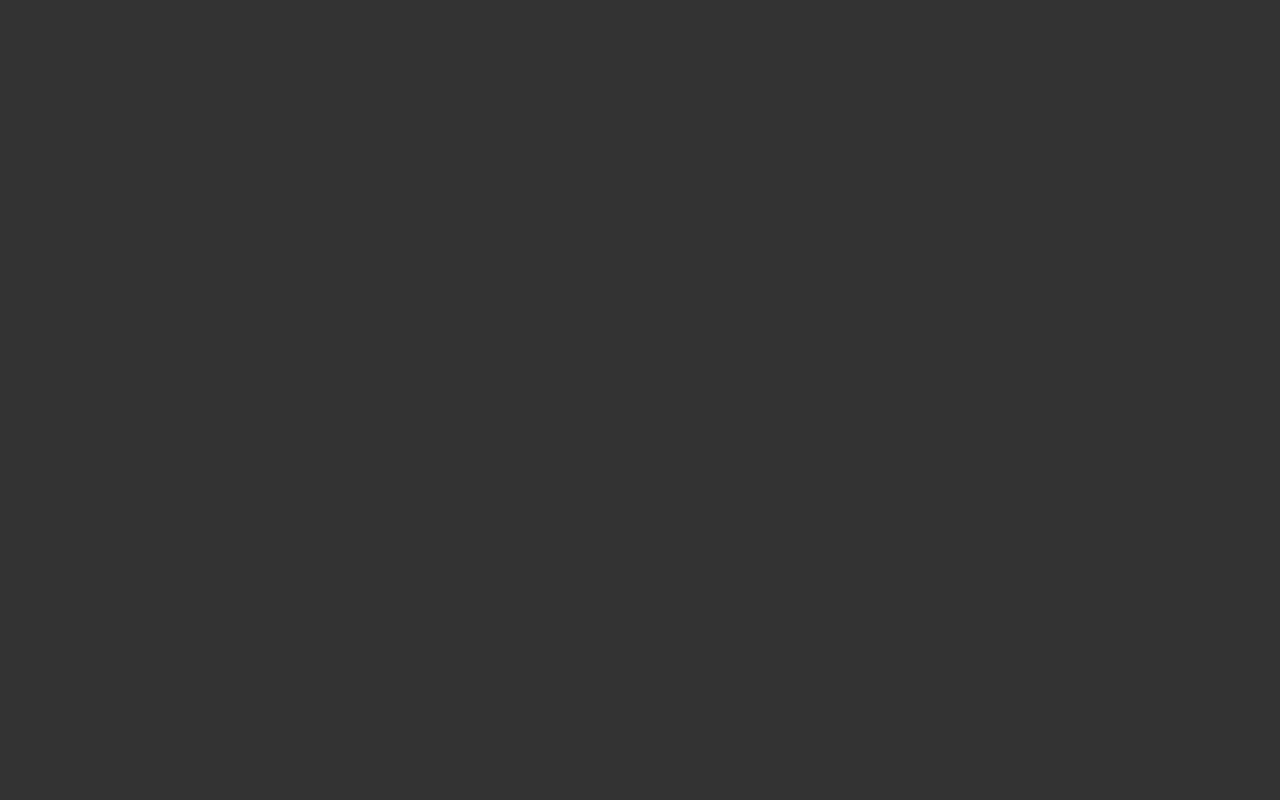
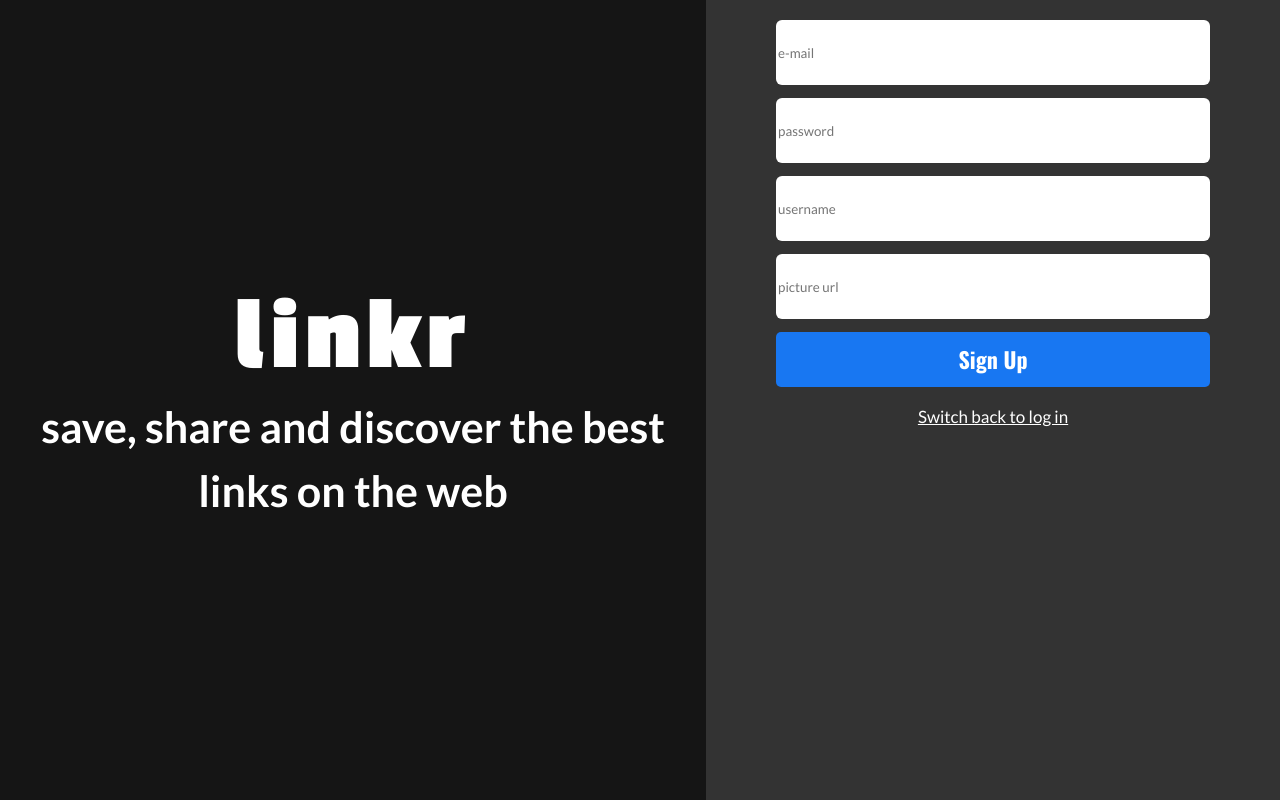
Before and after one commit to zaap13/projeto18-linkr-front, a React (Create React App) app: page /sign-up in a window 1280 px wide. Built offline with nearby package versions, Linux system fonts and the light colour scheme.

Commit message:
feat(sign in/sign up)

```diff
--- a/package.json
+++ b/package.json
@@ -11,6 +11,7 @@
     "match-sorter": "^6.3.1",
     "react": "^18.2.0",
     "react-dom": "^18.2.0",
+    "react-icons": "^4.7.1",
     "react-router-dom": "^6.6.1",
     "react-scripts": "5.0.1",
     "sort-by": "^1.2.0",
--- a/src/App.js
+++ b/src/App.js
@@ -1,10 +1,17 @@
 import GlobalStyle from "./assets/styles/globalStyles";
 import { BrowserRouter } from "react-router-dom";
+import AuthContext from "./contexts/AuthContext";
+import { useContext } from "react";
+import PrivateRoutes from "./routes/private.routes";
+import PublicRoutes from "./routes/public.routes";
 
 function App() {
+  const { auth } = useContext(AuthContext);
+
   return (
     <BrowserRouter>
       <GlobalStyle />
+      {auth ? <PrivateRoutes /> : <PublicRoutes />}
     </BrowserRouter>
   );
 }
--- /dev/null
+++ b/src/assets/styles/styles.js
@@ -0,0 +1,107 @@
+import styled from "styled-components";
+import { logoFont, titleFont } from "../../constants/fonts";
+
+export const PublicMain = styled.main`
+  display: flex;
+  height: 100vh;
+  flex-direction: column;
+  align-items: center;
+  justify-content: space-evenly;
+  box-shadow: 4px 0px 4px rgba(0, 0, 0, 0.25);
+  @media (min-width: 768px) {
+    flex-direction: row;
+  }
+`;
+
+export const LogoBox = styled.div`
+  display: flex;
+  font-weight: 700;
+  flex-direction: column;
+  align-items: center;
+  justify-content: center;
+  h1 {
+    font-family: ${logoFont};
+    font-size: 76px;
+    line-height: 84px;
+  }
+  h2 {
+    font-size: 23px;
+    line-height: 34px;
+    text-align: center;
+  }
+
+  width: 100%;
+  height: 175px;
+  color: #ffffff;
+  background-color: #151515;
+
+  @media (min-width: 768px) {
+    width: 60%;
+    height: 100%;
+    align-items: center;
+    justify-content: center;
+
+    h1 {
+      font-size: 106px;
+      line-height: 117px;
+
+      letter-spacing: 0.05em;
+    }
+    h2 {
+      font-size: 43px;
+      line-height: 64px;
+    }
+  }
+`;
+
+export const FormBox = styled.div`
+  display: flex;
+  flex-direction: column;
+  align-items: center;
+  width: 100%;
+  margin: 0;
+  height: 60%;
+  padding: 20px;
+  gap: 20px;
+
+  @media (min-width: 768px) {
+    margin: 0 50px;
+    width: 40%;
+    height: 100%;
+  }
+`;
+
+export const Form = styled.form`
+  display: flex;
+  flex-direction: column;
+  gap: 13px;
+  width: 100%;
+
+  input {
+    width: 100%;
+    height: 65px;
+    background: #ffffff;
+    border-radius: 6px;
+  }
+  button {
+    width: 100%;
+    height: 55px;
+    background: #1877f2;
+    border-radius: 5px;
+    font-weight: 700;
+    font-size: 22px;
+    line-height: 33px;
+    cursor: pointer;
+    color: #ffffff;
+    font-family: ${titleFont};
+  }
+`;
+
+export const Text = styled.p`
+  font-weight: 400;
+  font-size: 17px;
+  line-height: 20px;
+  text-decoration-line: underline;
+
+  color: #ffffff;
+`;
--- /dev/null
+++ b/src/constants/url.js
@@ -0,0 +1 @@
+export const BASE_URL = "http://localhost:4000";
--- /dev/null
+++ b/src/contexts/AuthContext.js
@@ -0,0 +1,16 @@
+import { createContext, useState } from "react";
+
+const AuthContext = createContext();
+
+function AuthProvider({ children }) {
+  const [auth, setAuth] = useState(false);
+  const [user, setUser] = useState([]);
+
+  return (
+    <AuthContext.Provider value={{ auth, setAuth, user, setUser }}>
+      {children}
+    </AuthContext.Provider>
+  );
+}
+export default AuthContext;
+export { AuthProvider };
--- a/src/index.js
+++ b/src/index.js
@@ -1,10 +1,13 @@
 import React from "react";
 import ReactDOM from "react-dom/client";
 import App from "./App";
+import { AuthProvider } from "./contexts/AuthContext";
 
 const root = ReactDOM.createRoot(document.getElementById("root"));
 root.render(
   <React.StrictMode>
-    <App />
+    <AuthProvider>
+      <App />
+    </AuthProvider>
   </React.StrictMode>
 );
--- /dev/null
+++ b/src/pages/SignIn/SignIn.js
@@ -0,0 +1,74 @@
+import { Link, useNavigate } from "react-router-dom";
+import { useContext, useState } from "react";
+import AuthContext from "../../contexts/AuthContext";
+import { BASE_URL } from "../../constants/url";
+import axios from "axios";
+import {
+  PublicMain,
+  Form,
+  LogoBox,
+  Text,
+  FormBox,
+} from "../../assets/styles/styles";
+
+export default function SignIn() {
+  const [email, setEmail] = useState("");
+  const [password, setPassword] = useState("");
+  const { setAuth, setUser } = useContext(AuthContext);
+  const navigate = useNavigate();
+  const [loading, setLoading] = useState(false);
+
+  function handleSignIn(e) {
+    e.preventDefault();
+    setLoading(true);
+
+    axios
+      .post(`${BASE_URL}/`, {
+        email,
+        password,
+      })
+      .then((res) => {
+        setAuth(true);
+        setUser(res.data);
+        console.log("token: ", res.data);
+        navigate("/timeline");
+        setLoading(false);
+      })
+      .catch((err) => {
+        alert(err.response.data);
+        setLoading(false);
+      });
+  }
+  return (
+    <PublicMain>
+      <LogoBox>
+        <h1>linkr</h1>
+        <h2>save, share and discover the best links on the web</h2>
+      </LogoBox>
+      <FormBox>
+        <Form onSubmit={handleSignIn}>
+          <input
+            disabled={loading}
+            type="email"
+            placeholder="e-mail"
+            onChange={(e) => setEmail(e.target.value)}
+            required
+          />
+          <input
+            disabled={loading}
+            type="password"
+            placeholder="password"
+            onChange={(e) => setPassword(e.target.value)}
+            required
+          />
+          <button type="submit" disabled={loading}>
+            Log In
+          </button>
+        </Form>
+        <Link to={`/sign-up`}>
+          <Text>First time? Create an account!</Text>
+        </Link>
+      </FormBox>
+    </PublicMain>
+  );
+}
--- /dev/null
+++ b/src/pages/SignUp/SignUp.js
@@ -0,0 +1,88 @@
+import { Link, useNavigate } from "react-router-dom";
+import { useState } from "react";
+import { BASE_URL } from "../../constants/url";
+import axios from "axios";
+import {
+  PublicMain,
+  Form,
+  LogoBox,
+  Text,
+  FormBox,
+} from "../../assets/styles/styles";
+
+export default function SignUp() {
+  const [email, setEmail] = useState("");
+  const [password, setPassword] = useState("");
+  const [username, setUsername] = useState("");
+  const [picture, setPicture] = useState("");
+  const navigate = useNavigate();
+  const [loading, setLoading] = useState(false);
+
+  function handleSignUp(e) {
+    e.preventDefault();
+    setLoading(true);
+
+    axios
+      .post(`${BASE_URL}/sign-up`, {
+        email,
+        password,
+        username,
+        picture,
+      })
+      .then(() => {
+        setLoading(false);
+        navigate("/sign-in");
+      })
+      .catch((err) => {
+        alert(err.response.data);
+        setLoading(false);
+      });
+  }
+
+  return (
+    <PublicMain>
+      <LogoBox>
+        <h1>linkr</h1>
+        <h2>save, share and discover the best links on the web</h2>
+      </LogoBox>
+      <FormBox>
+        <Form onSubmit={handleSignUp}>
+          <input
+            disabled={loading}
+            type="email"
+            placeholder="e-mail"
+            onChange={(e) => setEmail(e.target.value)}
+            required
+          />
+          <input
+            disabled={loading}
+            type="password"
+            placeholder="password"
+            onChange={(e) => setPassword(e.target.value)}
+            required
+          />
+          <input
+            disabled={loading}
+            type="text"
+            placeholder="username"
+            onChange={(e) => setUsername(e.target.value)}
+            required
+          />
+          <input
+            disabled={loading}
+            type="text"
+            placeholder="picture url"
+            onChange={(e) => setPicture(e.target.value)}
+            required
+          />
+          <button disabled={loading} type="submit">
+            Sign Up
+          </button>
+        </Form>
+        <Link to={`/`}>
+          <Text>Switch back to log in</Text>
+        </Link>
+      </FormBox>
+    </PublicMain>
+  );
+}
--- /dev/null
+++ b/src/pages/TimeLine/TimeLine.js
@@ -0,0 +1,7 @@
+export default function TimeLine() {
+  return (
+    <>
+      <h1>TimeLine! xD</h1>
+    </>
+  );
+}
--- /dev/null
+++ b/src/routes/private.routes.js
@@ -0,0 +1,12 @@
+import { Routes, Route, Navigate } from "react-router-dom";
+import TimeLine from "../pages/TimeLine/TimeLine";
+
+export default function PrivateRoutes() {
+  return (
+    <Routes>
+      <Route path="/timeline" element={<TimeLine />} />
+
+      <Route path="*" element={<Navigate to="/timeline" />} />
+    </Routes>
+  );
+}
--- /dev/null
+++ b/src/routes/public.routes.js
@@ -0,0 +1,14 @@
+import { Routes, Route, Navigate } from "react-router-dom";
+import SignIn from "../pages/SignIn/SignIn";
+import SignUp from "../pages/SignUp/SignUp";
+
+export default function PublicRoutes() {
+  return (
+    <Routes>
+      <Route path="/" element={<SignIn />} />
+      <Route path="/sign-up" element={<SignUp />} />
+
+      <Route path="*" element={<Navigate to="/" />} />
+    </Routes>
+  );
+}
```
Also changed, not shown: 1 other file (tests, documents, lock files or other folders).
